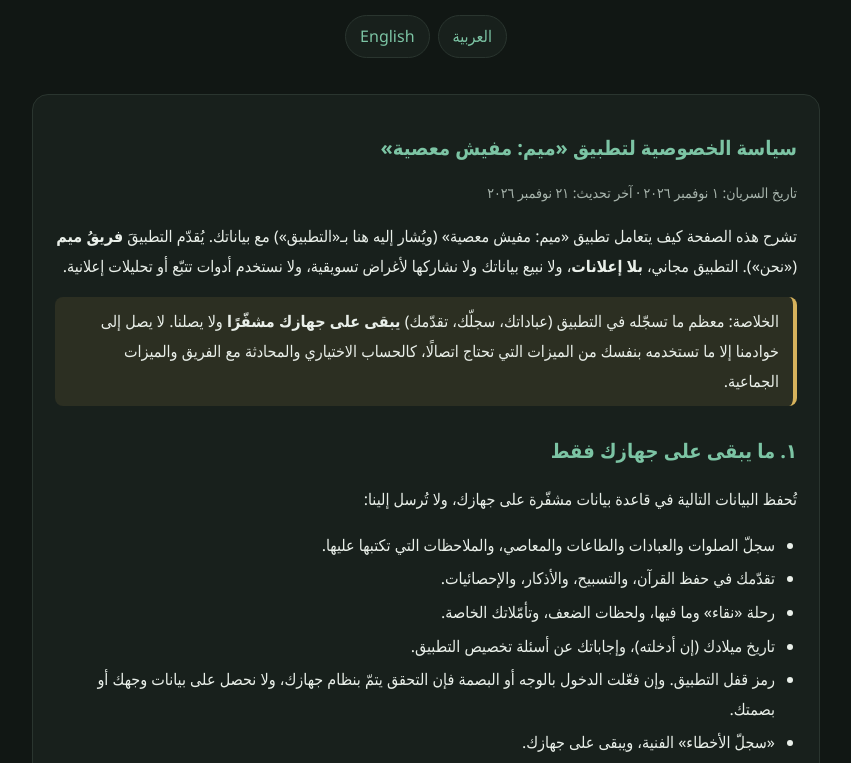
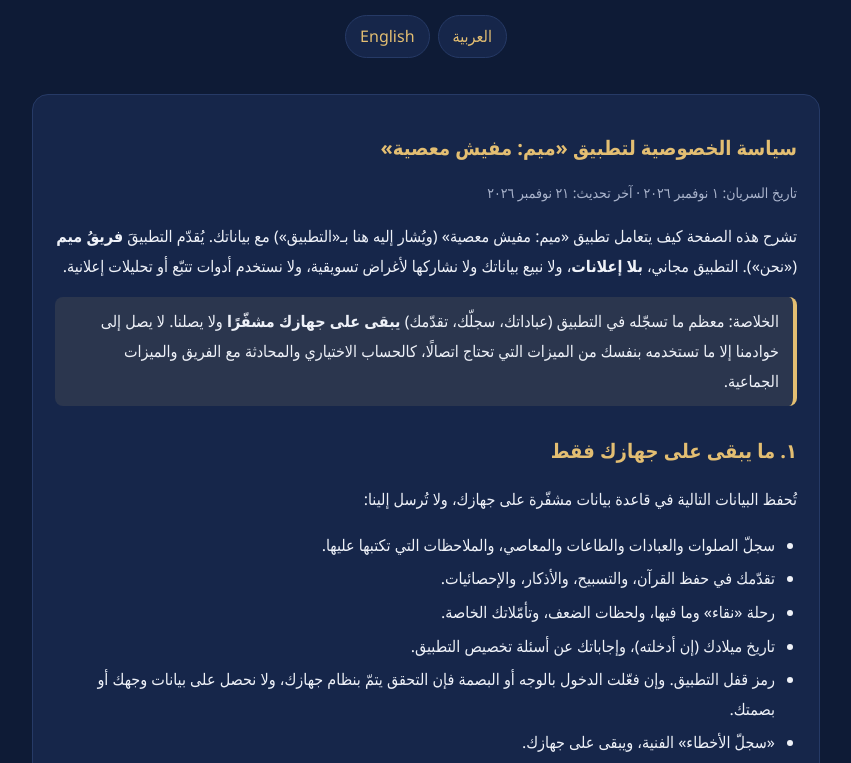
Before and after one commit to meem-app/privacy, a plain HTML site: page index.html in a window 1280 px wide. Shown: the part 237-1000 px from the top of the page, without its empty margins (214-1065 px from the left). Drawn offline with Linux system fonts and the dark colour scheme.

Commit message:
Brand colors: night navy and gold

```diff
--- a/index.html
+++ b/index.html
@@ -9,12 +9,12 @@
 <meta name="description" content="سياسة الخصوصية لتطبيق «ميم: مفيش معصية» — Privacy Policy of the Meem app">
 <style>
   :root {
-    --bg: #faf7f0; --card: #ffffff; --text: #1f2a24; --muted: #5d6b63;
-    --gold: #a57c1b; --line: #e8e1d2; --accent: #1f5c46;
+    --bg: #f6f3ea; --card: #ffffff; --text: #16223f; --muted: #56617a;
+    --gold: #7a5812; --line: #e4dfd0; --accent: #1c3463;
   }
   @media (prefers-color-scheme: dark) {
-    :root { --bg: #111714; --card: #18201c; --text: #e9efe9; --muted: #a8b5ad;
-      --gold: #d6b25c; --line: #2a352f; --accent: #7cc4a4; }
+    :root { --bg: #0e1b36; --card: #16264a; --text: #eef1f8; --muted: #aab4cc;
+      --gold: #e3be72; --line: #263a66; --accent: #e3be72; }
   }
   * { box-sizing: border-box; }
   body { margin: 0; background: var(--bg); color: var(--text);
```
